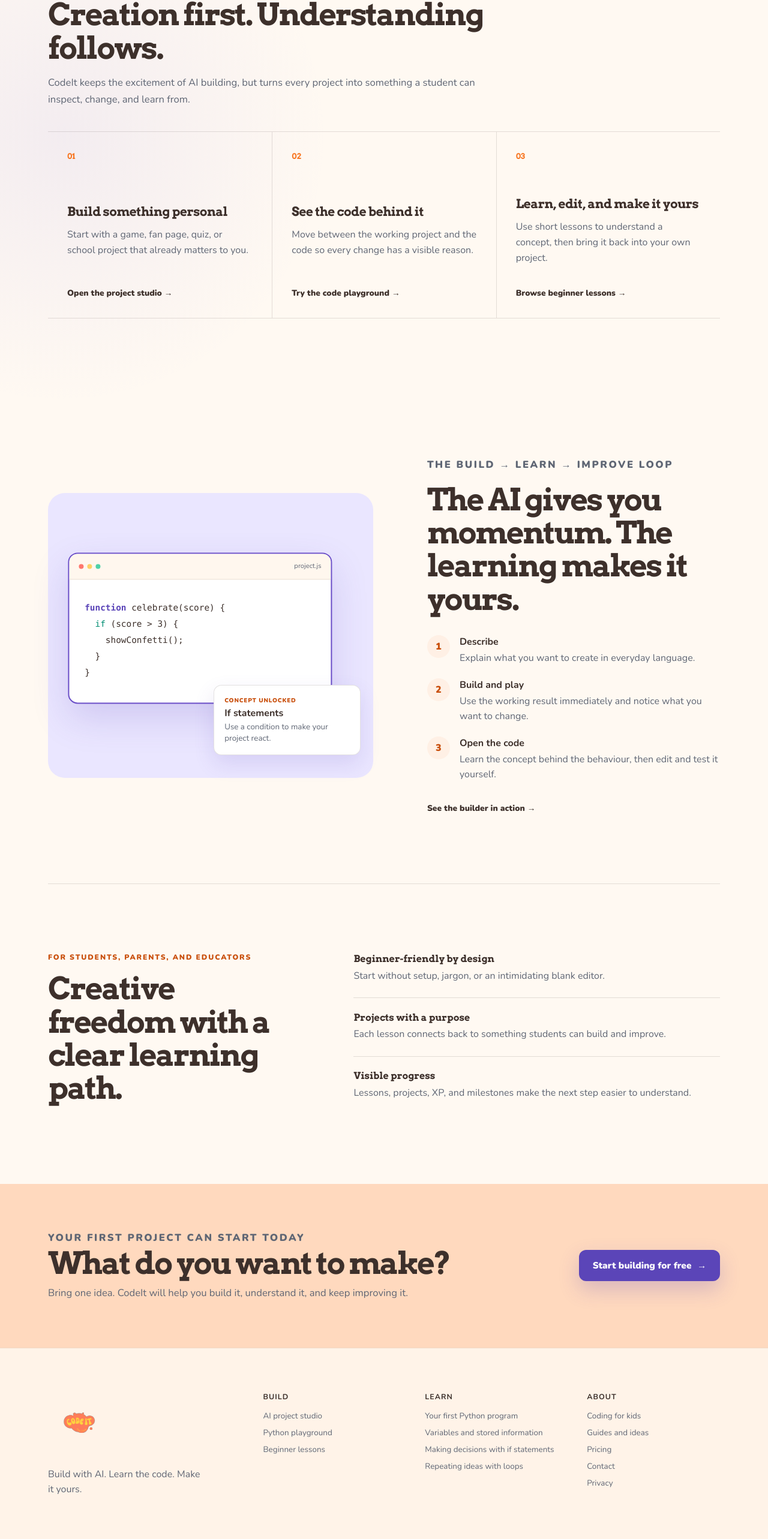
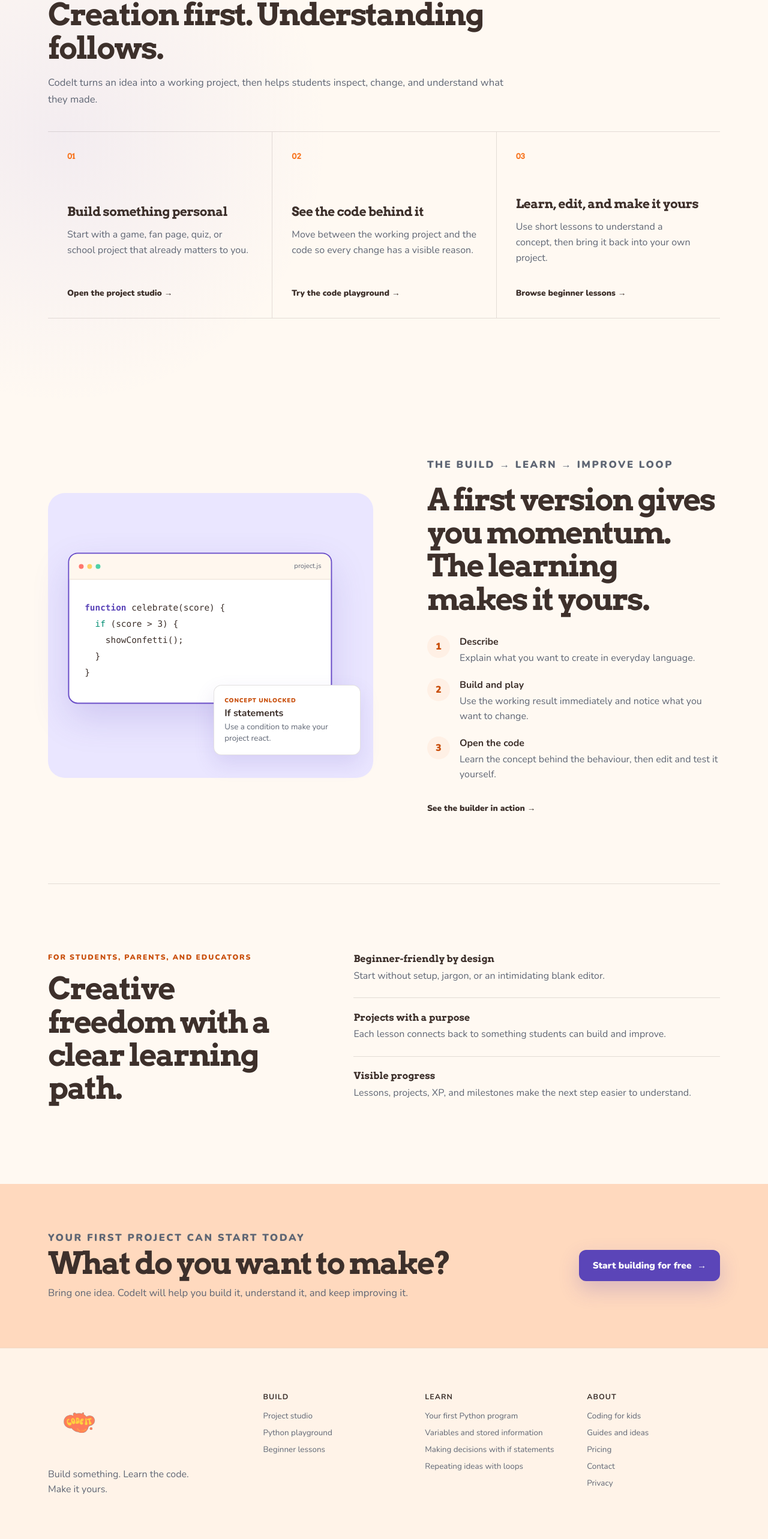
Before and after one commit to alqudah1/CodeIt, a React (Create React App) app in the folder packages/gamified-elearning/: page / in a window 1280 px wide. Shown: the part 1077-3643 px from the top of the page at 60% size. Built offline with nearby package versions, Linux system fonts and the light colour scheme; no server answers; the HTML template or start-up script is replaced by a standard one.

Commit message:
refactor(copy): make CodeIt creator-first

```diff
--- a/packages/gamified-elearning/src/pages/Home/Home.js
+++ b/packages/gamified-elearning/src/pages/Home/Home.js
@@ -182,7 +182,7 @@
             <div className="studio-section-heading">
               <p className="studio-kicker">A better first step into coding</p>
               <h2 id="studio-start-title">Creation first. Understanding follows.</h2>
-              <p>CodeIt keeps the excitement of AI building, but turns every project into something a student can inspect, change, and learn from.</p>
+              <p>CodeIt turns an idea into a working project, then helps students inspect, change, and understand what they made.</p>
             </div>
             <div className="studio-start__grid">
               {STARTING_POINTS.map((item) => (
@@ -210,7 +210,7 @@
             </div>
             <div className="studio-loop__copy">
               <p className="studio-kicker">The build → learn → improve loop</p>
-              <h2 id="studio-loop-title">The AI gives you momentum. The learning makes it yours.</h2>
+              <h2 id="studio-loop-title">A first version gives you momentum. The learning makes it yours.</h2>
               <ol>
                 <li><span>1</span><div><strong>Describe</strong><p>Explain what you want to create in everyday language.</p></div></li>
                 <li><span>2</span><div><strong>Build and play</strong><p>Use the working result immediately and notice what you want to change.</p></div></li>
@@ -253,11 +253,11 @@
           <div className="studio-footer__top">
             <div className="studio-footer__brand">
               <img src="/brand/CodeItRG.svg" alt="CodeIt" />
-              <p>Build with AI. Learn the code. Make it yours.</p>
+              <p>Build something. Learn the code. Make it yours.</p>
             </div>
             <div>
               <strong>Build</strong>
-              <Link to="/builder">AI project studio</Link>
+              <Link to="/builder">Project studio</Link>
               <Link to="/playground">Python playground</Link>
               <Link to="/lessons">Beginner lessons</Link>
             </div>
--- a/packages/gamified-elearning/src/pages/MainPage/MainPage.js
+++ b/packages/gamified-elearning/src/pages/MainPage/MainPage.js
@@ -628,14 +628,14 @@
         ══════════════════════════════════════════════════════ */}
         <section className="mp-builder-cta">
           <div className="mp-builder-cta__copy">
-            <span className="mp-builder-cta__badge">AI Website Builder</span>
-            <h2 className="mp-builder-cta__title">Build a real website with AI</h2>
+            <span className="mp-builder-cta__badge">Project Studio</span>
+            <h2 className="mp-builder-cta__title">Turn your idea into a real project</h2>
             <p className="mp-builder-cta__sub">
               Describe any idea in plain words — a quiz, a game, a portfolio — and watch CodeIt build it for you instantly.
             </p>
           </div>
           <Link to="/builder" className="mp-builder-cta__btn">
-            Try AI Builder &rarr;
+            Open Project Studio &rarr;
           </Link>
         </section>
 
--- a/packages/gamified-elearning/src/pages/Profile/Profile.js
+++ b/packages/gamified-elearning/src/pages/Profile/Profile.js
@@ -15,8 +15,8 @@
   'Beginner Builder',
   'Code Explorer',
   'Creative Coder',
-  'AI Apprentice',
-  'AI Wizard',
+  'Project Apprentice',
+  'Project Wizard',
   'Master Creator',
   'Legend',
 ];
@@ -133,7 +133,7 @@
             {[
               { action: 'Build a project',   xp: '+20 XP' },
               { action: 'Save a project',    xp: '+15 XP' },
-              { action: 'Edit with AI',      xp: '+10 XP' },
+              { action: 'Improve a project', xp: '+10 XP' },
             ].map(({ action, xp }) => (
               <div key={action} className="profile-earn__item">
                 <span className="profile-earn__action">{action}</span>
```
